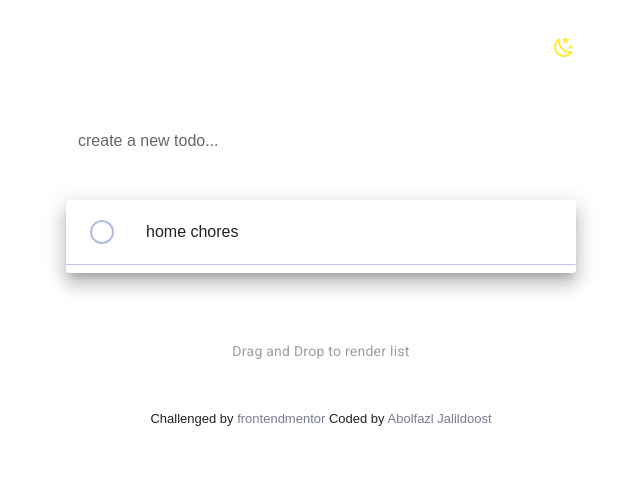
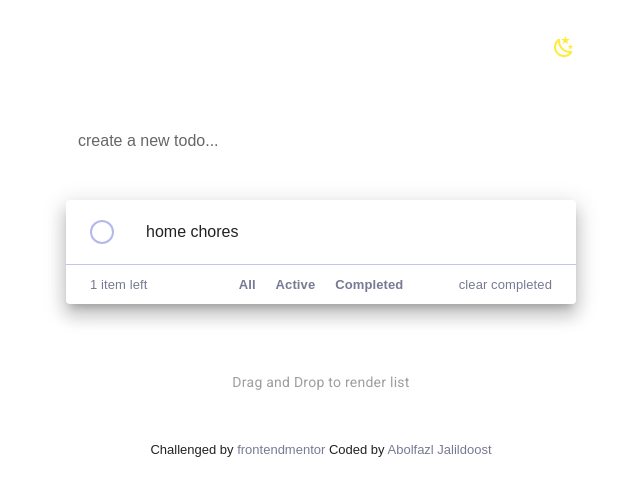
Before and after one commit to Abolfazl-JD/main-todolist, a Vue app: page / in a window 1280 px wide. Shown: the top 496 px of the page, without its empty margins (319-959 px from the left). Built offline with nearby package versions, Linux system fonts and the light colour scheme; a web font is replaced by a local one.

Commit message:
make  TodoInfo component's font smaller

```diff
--- a/src/App.vue
+++ b/src/App.vue
@@ -57,6 +57,7 @@
                   </template>
                 </v-list-item>
               </v-list-item-group>
+              <TodoInfo />
             </v-list>
           </v-card-text>
           <p class="mt-13 body-2 text-center grey--text">
@@ -79,6 +80,7 @@
 <script>
 import HeaderPic from "@/components/HeaderPic.vue";
 import HeaderTitle from "@/components/HeaderTitle.vue";
+import TodoInfo from "@/components/TodoInfo.vue";
 
 export default {
   name: "App",
@@ -90,6 +92,7 @@ export default {
   components: {
     HeaderPic,
     HeaderTitle,
+    TodoInfo,
   },
 };
 </script>
--- a/src/components/TodoInfo.vue
+++ b/src/components/TodoInfo.vue
@@ -1,16 +1,16 @@
 <template>
   <v-row class="pt-2 px-6 todo-info">
     <v-col cols="3 d-none d-lg-block">
-      <span>1 item left</span>
+      <span class="font-small">1 item left</span>
     </v-col>
     <v-col
       class="text-center align-content-center font-weight-bold mx-auto"
       sm="12"
       md="6"
     >
-      <span class="mr-5 pointer">All</span>
-      <span class="mr-5 pointer">Active</span>
-      <span class="pointer">Completed</span>
+      <span class="mr-5 pointer font-small">All</span>
+      <span class="mr-5 pointer font-small">Active</span>
+      <span class="pointer font-small">Completed</span>
     </v-col>
     <v-col class="text-right" cols="3 d-none d-lg-block">
       <span class="font-small">clear completed</span>
```
